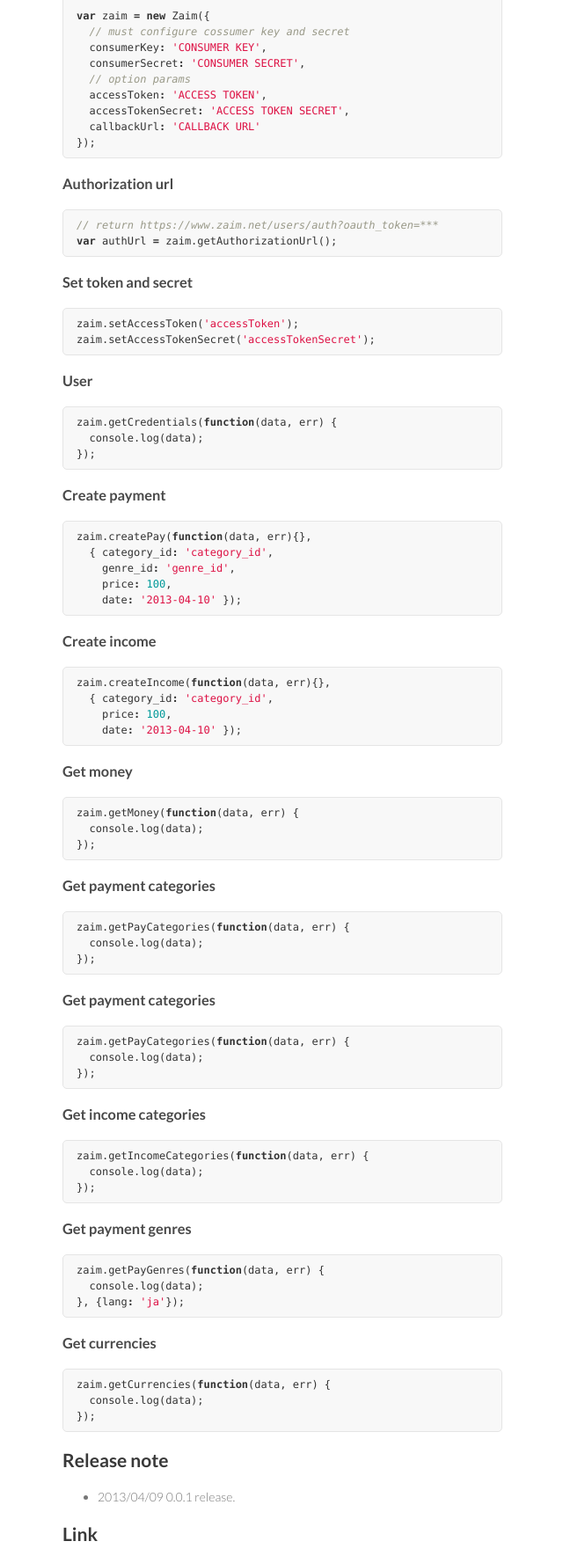
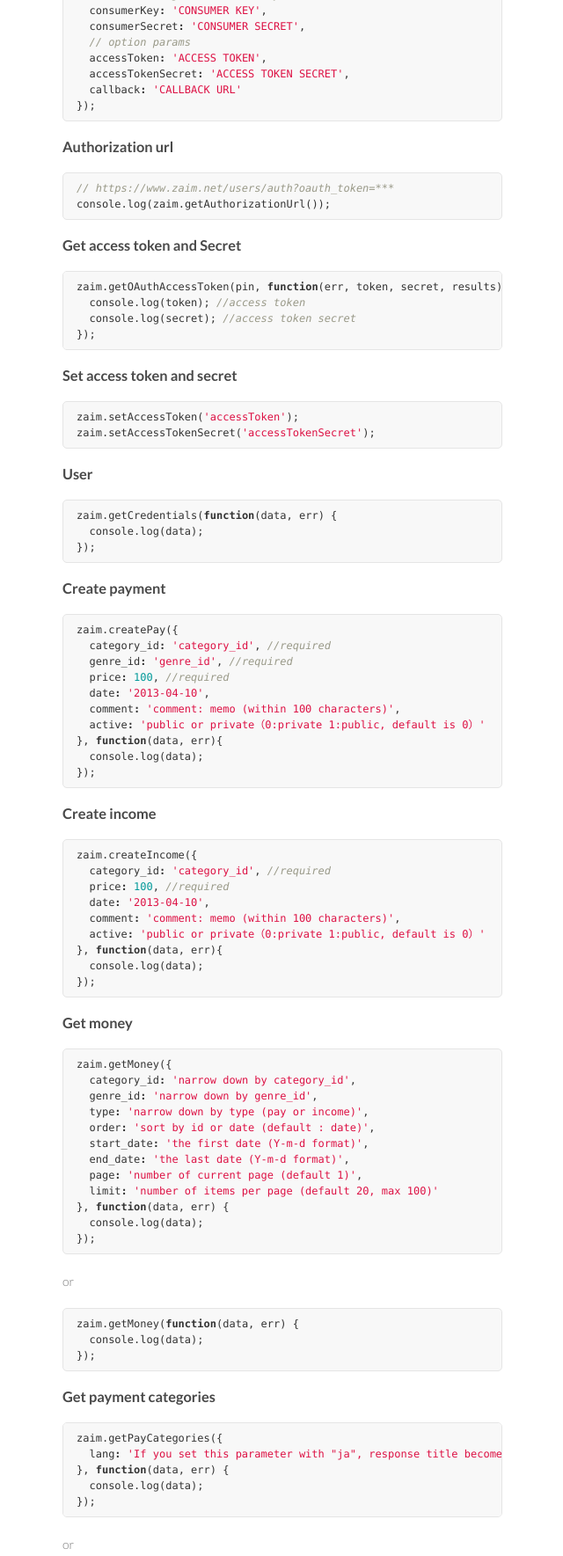
Before and after one commit to hotchemi/zaim.js, a plain HTML site: page index.html in a window 1280 px wide. Shown: the part 764-2533 px from the top of the page at 88% size, without its empty margins (499-1139 px from the left). Drawn offline with Linux system fonts and the light colour scheme.

```diff
--- a/index.html
+++ b/index.html
@@ -42,30 +42,38 @@
 
 <h2>Usage</h2>
 
-<p><strong>このドキュメントは編集中です｡各メソッドに渡すパラメータは本家 (<a href="https://zaim.net/home/api">https://zaim.net/home/api</a>) に準拠しています｡</strong><br><strong>お急ぎの方はlib/zaim.jsとtest/以下を見てくれれば理解できると思われます｡</strong></p>
+<p>Please see <a href="https://dev.zaim.net/home/api">API doc</a> for further details.</p>
 
 <h3>Constructor</h3>
 
-<div class="highlight"><pre><span class="kd">var</span> <span class="nx">Zaim</span> <span class="o">=</span> <span class="nx">require</span><span class="p">(</span><span class="s1">'../lib/zaim'</span><span class="p">);</span>
+<div class="highlight"><pre><span class="kd">var</span> <span class="nx">Zaim</span> <span class="o">=</span> <span class="nx">require</span><span class="p">(</span><span class="s1">'zaim'</span><span class="p">);</span>
 
 <span class="kd">var</span> <span class="nx">zaim</span> <span class="o">=</span> <span class="k">new</span> <span class="nx">Zaim</span><span class="p">({</span>
-  <span class="c1">// must configure cossumer key and secret</span>
+  <span class="c1">// must configure consumer key and secret</span>
   <span class="nx">consumerKey</span><span class="o">:</span> <span class="s1">'CONSUMER KEY'</span><span class="p">,</span>
   <span class="nx">consumerSecret</span><span class="o">:</span> <span class="s1">'CONSUMER SECRET'</span><span class="p">,</span>
   <span class="c1">// option params</span>
   <span class="nx">accessToken</span><span class="o">:</span> <span class="s1">'ACCESS TOKEN'</span><span class="p">,</span>
   <span class="nx">accessTokenSecret</span><span class="o">:</span> <span class="s1">'ACCESS TOKEN SECRET'</span><span class="p">,</span>
-  <span class="nx">callbackUrl</span><span class="o">:</span> <span class="s1">'CALLBACK URL'</span>
+  <span class="nx">callback</span><span class="o">:</span> <span class="s1">'CALLBACK URL'</span>
 <span class="p">});</span>
 </pre></div>
 
 <h3>Authorization url</h3>
 
-<div class="highlight"><pre><span class="c1">// return https://www.zaim.net/users/auth?oauth_token=***</span>
-<span class="kd">var</span> <span class="nx">authUrl</span> <span class="o">=</span> <span class="nx">zaim</span><span class="p">.</span><span class="nx">getAuthorizationUrl</span><span class="p">();</span>
+<div class="highlight"><pre><span class="c1">// https://www.zaim.net/users/auth?oauth_token=***</span>
+<span class="nx">console</span><span class="p">.</span><span class="nx">log</span><span class="p">(</span><span class="nx">zaim</span><span class="p">.</span><span class="nx">getAuthorizationUrl</span><span class="p">());</span>
 </pre></div>
 
-<h3>Set token and secret</h3>
+<h3>Get access token and Secret</h3>
+
+<div class="highlight"><pre><span class="nx">zaim</span><span class="p">.</span><span class="nx">getOAuthAccessToken</span><span class="p">(</span><span class="nx">pin</span><span class="p">,</span> <span class="kd">function</span><span class="p">(</span><span class="nx">err</span><span class="p">,</span> <span class="nx">token</span><span class="p">,</span> <span class="nx">secret</span><span class="p">,</span> <span class="nx">results</span><span class="p">)</span> <span class="p">{</span>
+  <span class="nx">console</span><span class="p">.</span><span class="nx">log</span><span class="p">(</span><span class="nx">token</span><span class="p">);</span> <span class="c1">//access token</span>
+  <span class="nx">console</span><span class="p">.</span><span class="nx">log</span><span class="p">(</span><span class="nx">secret</span><span class="p">);</span> <span class="c1">//access token secret</span>
+<span class="p">});</span>
+</pre></div>
+
+<h3>Set access token and secret</h3>
 
 <div class="highlight"><pre><span class="nx">zaim</span><span class="p">.</span><span class="nx">setAccessToken</span><span class="p">(</span><span class="s1">'accessToken'</span><span class="p">);</span>
 <span class="nx">zaim</span><span class="p">.</span><span class="nx">setAccessTokenSecret</span><span class="p">(</span><span class="s1">'accessTokenSecret'</span><span class="p">);</span>
@@ -80,22 +88,48 @@
 
 <h3>Create payment</h3>
 
-<div class="highlight"><pre><span class="nx">zaim</span><span class="p">.</span><span class="nx">createPay</span><span class="p">(</span><span class="kd">function</span><span class="p">(</span><span class="nx">data</span><span class="p">,</span> <span class="nx">err</span><span class="p">){},</span>
-  <span class="p">{</span> <span class="nx">category_id</span><span class="o">:</span> <span class="s1">'category_id'</span><span class="p">,</span>
-    <span class="nx">genre_id</span><span class="o">:</span> <span class="s1">'genre_id'</span><span class="p">,</span>
-    <span class="nx">price</span><span class="o">:</span> <span class="mi">100</span><span class="p">,</span>
-    <span class="nx">date</span><span class="o">:</span> <span class="s1">'2013-04-10'</span> <span class="p">});</span>
+<div class="highlight"><pre><span class="nx">zaim</span><span class="p">.</span><span class="nx">createPay</span><span class="p">({</span>
+  <span class="nx">category_id</span><span class="o">:</span> <span class="s1">'category_id'</span><span class="p">,</span> <span class="c1">//required</span>
+  <span class="nx">genre_id</span><span class="o">:</span> <span class="s1">'genre_id'</span><span class="p">,</span> <span class="c1">//required</span>
+  <span class="nx">price</span><span class="o">:</span> <span class="mi">100</span><span class="p">,</span> <span class="c1">//required</span>
+  <span class="nx">date</span><span class="o">:</span> <span class="s1">'2013-04-10'</span><span class="p">,</span>
+  <span class="nx">comment</span><span class="o">:</span> <span class="s1">'comment: memo (within 100 characters)'</span><span class="p">,</span>
+  <span class="nx">active</span><span class="o">:</span> <span class="s1">'public or private（0:private 1:public, default is 0）'</span>
+<span class="p">},</span> <span class="kd">function</span><span class="p">(</span><span class="nx">data</span><span class="p">,</span> <span class="nx">err</span><span class="p">){</span>
+  <span class="nx">console</span><span class="p">.</span><span class="nx">log</span><span class="p">(</span><span class="nx">data</span><span class="p">);</span>
+<span class="p">});</span>
 </pre></div>
 
 <h3>Create income</h3>
 
-<div class="highlight"><pre><span class="nx">zaim</span><span class="p">.</span><span class="nx">createIncome</span><span class="p">(</span><span class="kd">function</span><span class="p">(</span><span class="nx">data</span><span class="p">,</span> <span class="nx">err</span><span class="p">){},</span>
-  <span class="p">{</span> <span class="nx">category_id</span><span class="o">:</span> <span class="s1">'category_id'</span><span class="p">,</span>
-    <span class="nx">price</span><span class="o">:</span> <span class="mi">100</span><span class="p">,</span>
-    <span class="nx">date</span><span class="o">:</span> <span class="s1">'2013-04-10'</span> <span class="p">});</span>
+<div class="highlight"><pre><span class="nx">zaim</span><span class="p">.</span><span class="nx">createIncome</span><span class="p">({</span>
+  <span class="nx">category_id</span><span class="o">:</span> <span class="s1">'category_id'</span><span class="p">,</span> <span class="c1">//required</span>
+  <span class="nx">price</span><span class="o">:</span> <span class="mi">100</span><span class="p">,</span> <span class="c1">//required</span>
+  <span class="nx">date</span><span class="o">:</span> <span class="s1">'2013-04-10'</span><span class="p">,</span>
+  <span class="nx">comment</span><span class="o">:</span> <span class="s1">'comment: memo (within 100 characters)'</span><span class="p">,</span>
+  <span class="nx">active</span><span class="o">:</span> <span class="s1">'public or private（0:private 1:public, default is 0）'</span>
+<span class="p">},</span> <span class="kd">function</span><span class="p">(</span><span class="nx">data</span><span class="p">,</span> <span class="nx">err</span><span class="p">){</span>
+  <span class="nx">console</span><span class="p">.</span><span class="nx">log</span><span class="p">(</span><span class="nx">data</span><span class="p">);</span>
+<span class="p">});</span>
 </pre></div>
 
 <h3>Get money</h3>
+
+<div class="highlight"><pre><span class="nx">zaim</span><span class="p">.</span><span class="nx">getMoney</span><span class="p">({</span>
+  <span class="nx">category_id</span><span class="o">:</span> <span class="s1">'narrow down by category_id'</span><span class="p">,</span>
+  <span class="nx">genre_id</span><span class="o">:</span> <span class="s1">'narrow down by genre_id'</span><span class="p">,</span>
+  <span class="nx">type</span><span class="o">:</span> <span class="s1">'narrow down by type (pay or income)'</span><span class="p">,</span>
+  <span class="nx">order</span><span class="o">:</span> <span class="s1">'sort by id or date (default : date)'</span><span class="p">,</span>
+  <span class="nx">start_date</span><span class="o">:</span> <span class="s1">'the first date (Y-m-d format)'</span><span class="p">,</span>
+  <span class="nx">end_date</span><span class="o">:</span> <span class="s1">'the last date (Y-m-d format)'</span><span class="p">,</span>
+  <span class="nx">page</span><span class="o">:</span> <span class="s1">'number of current page (default 1)'</span><span class="p">,</span>
+  <span class="nx">limit</span><span class="o">:</span> <span class="s1">'number of items per page (default 20, max 100)'</span>
+<span class="p">},</span> <span class="kd">function</span><span class="p">(</span><span class="nx">data</span><span class="p">,</span> <span class="nx">err</span><span class="p">)</span> <span class="p">{</span>
+  <span class="nx">console</span><span class="p">.</span><span class="nx">log</span><span class="p">(</span><span class="nx">data</span><span class="p">);</span>
+<span class="p">});</span>
+</pre></div>
+
+<p>or</p>
 
 <div class="highlight"><pre><span class="nx">zaim</span><span class="p">.</span><span class="nx">getMoney</span><span class="p">(</span><span class="kd">function</span><span class="p">(</span><span class="nx">data</span><span class="p">,</span> <span class="nx">err</span><span class="p">)</span> <span class="p">{</span>
   <span class="nx">console</span><span class="p">.</span><span class="nx">log</span><span class="p">(</span><span class="nx">data</span><span class="p">);</span>
@@ -104,12 +138,14 @@
 
 <h3>Get payment categories</h3>
 
-<div class="highlight"><pre><span class="nx">zaim</span><span class="p">.</span><span class="nx">getPayCategories</span><span class="p">(</span><span class="kd">function</span><span class="p">(</span><span class="nx">data</span><span class="p">,</span> <span class="nx">err</span><span class="p">)</span> <span class="p">{</span>
+<div class="highlight"><pre><span class="nx">zaim</span><span class="p">.</span><span class="nx">getPayCategories</span><span class="p">({</span>
+  <span class="nx">lang</span><span class="o">:</span> <span class="s1">'If you set this parameter with "ja", response title becomes Japanese.'</span>
+<span class="p">},</span> <span class="kd">function</span><span class="p">(</span><span class="nx">data</span><span class="p">,</span> <span class="nx">err</span><span class="p">)</span> <span class="p">{</span>
   <span class="nx">console</span><span class="p">.</span><span class="nx">log</span><span class="p">(</span><span class="nx">data</span><span class="p">);</span>
 <span class="p">});</span>
 </pre></div>
 
-<h3>Get payment categories</h3>
+<p>or</p>
 
 <div class="highlight"><pre><span class="nx">zaim</span><span class="p">.</span><span class="nx">getPayCategories</span><span class="p">(</span><span class="kd">function</span><span class="p">(</span><span class="nx">data</span><span class="p">,</span> <span class="nx">err</span><span class="p">)</span> <span class="p">{</span>
   <span class="nx">console</span><span class="p">.</span><span class="nx">log</span><span class="p">(</span><span class="nx">data</span><span class="p">);</span>
@@ -118,6 +154,15 @@
 
 <h3>Get income categories</h3>
 
+<div class="highlight"><pre><span class="nx">zaim</span><span class="p">.</span><span class="nx">getIncomeCategories</span><span class="p">({</span>
+  <span class="nx">lang</span><span class="o">:</span> <span class="s1">'If you set this parameter with "ja", response title becomes Japanese.'</span>
+<span class="p">},</span> <span class="kd">function</span><span class="p">(</span><span class="nx">data</span><span class="p">,</span> <span class="nx">err</span><span class="p">)</span> <span class="p">{</span>
+  <span class="nx">console</span><span class="p">.</span><span class="nx">log</span><span class="p">(</span><span class="nx">data</span><span class="p">);</span>
+<span class="p">});</span>
+</pre></div>
+
+<p>or</p>
+
 <div class="highlight"><pre><span class="nx">zaim</span><span class="p">.</span><span class="nx">getIncomeCategories</span><span class="p">(</span><span class="kd">function</span><span class="p">(</span><span class="nx">data</span><span class="p">,</span> <span class="nx">err</span><span class="p">)</span> <span class="p">{</span>
   <span class="nx">console</span><span class="p">.</span><span class="nx">log</span><span class="p">(</span><span class="nx">data</span><span class="p">);</span>
 <span class="p">});</span>
@@ -125,9 +170,18 @@
 
 <h3>Get payment genres</h3>
 
+<div class="highlight"><pre><span class="nx">zaim</span><span class="p">.</span><span class="nx">getPayGenres</span><span class="p">({</span>
+  <span class="nx">lang</span><span class="o">:</span> <span class="s1">'If you set this parameter with "ja", response title becomes Japanese.'</span>
+<span class="p">},</span> <span class="kd">function</span><span class="p">(</span><span class="nx">data</span><span class="p">,</span> <span class="nx">err</span><span class="p">)</span> <span class="p">{</span>
+  <span class="nx">console</span><span class="p">.</span><span class="nx">log</span><span class="p">(</span><span class="nx">data</span><span class="p">);</span>
+<span class="p">});</span>
+</pre></div>
+
+<p>or</p>
+
 <div class="highlight"><pre><span class="nx">zaim</span><span class="p">.</span><span class="nx">getPayGenres</span><span class="p">(</span><span class="kd">function</span><span class="p">(</span><span class="nx">data</span><span class="p">,</span> <span class="nx">err</span><span class="p">)</span> <span class="p">{</span>
   <span class="nx">console</span><span class="p">.</span><span class="nx">log</span><span class="p">(</span><span class="nx">data</span><span class="p">);</span>
-<span class="p">},</span> <span class="p">{</span><span class="nx">lang</span><span class="o">:</span> <span class="s1">'ja'</span><span class="p">});</span>
+<span class="p">});</span>
 </pre></div>
 
 <h3>Get currencies</h3>
@@ -137,15 +191,22 @@
 <span class="p">});</span>
 </pre></div>
 
+<h2>Test</h2>
+
+<pre><code>$ npm test
+</code></pre>
+
 <h2>Release note</h2>
 
 <ul>
 <li>2013/04/09 0.0.1 release.</li>
+<li>2013/04/30 0.0.7 release.</li>
 </ul><h2>Link</h2>
 
 <ul>
-<li><a href="https://zaim.net/home/api">https://zaim.net/home/api</a></li>
+<li><a href="https://dev.zaim.net/home/api">https://dev.zaim.net/home/api</a></li>
 <li><a href="https://npmjs.org/package/zaim">https://npmjs.org/package/zaim</a></li>
+<li><a href="http://hotchemi.github.io/zaim.js">http://hotchemi.github.io/zaim.js</a></li>
 </ul>
       </section>
       <footer>
```
Also changed, not shown: params.json (+1 -1 lines).
